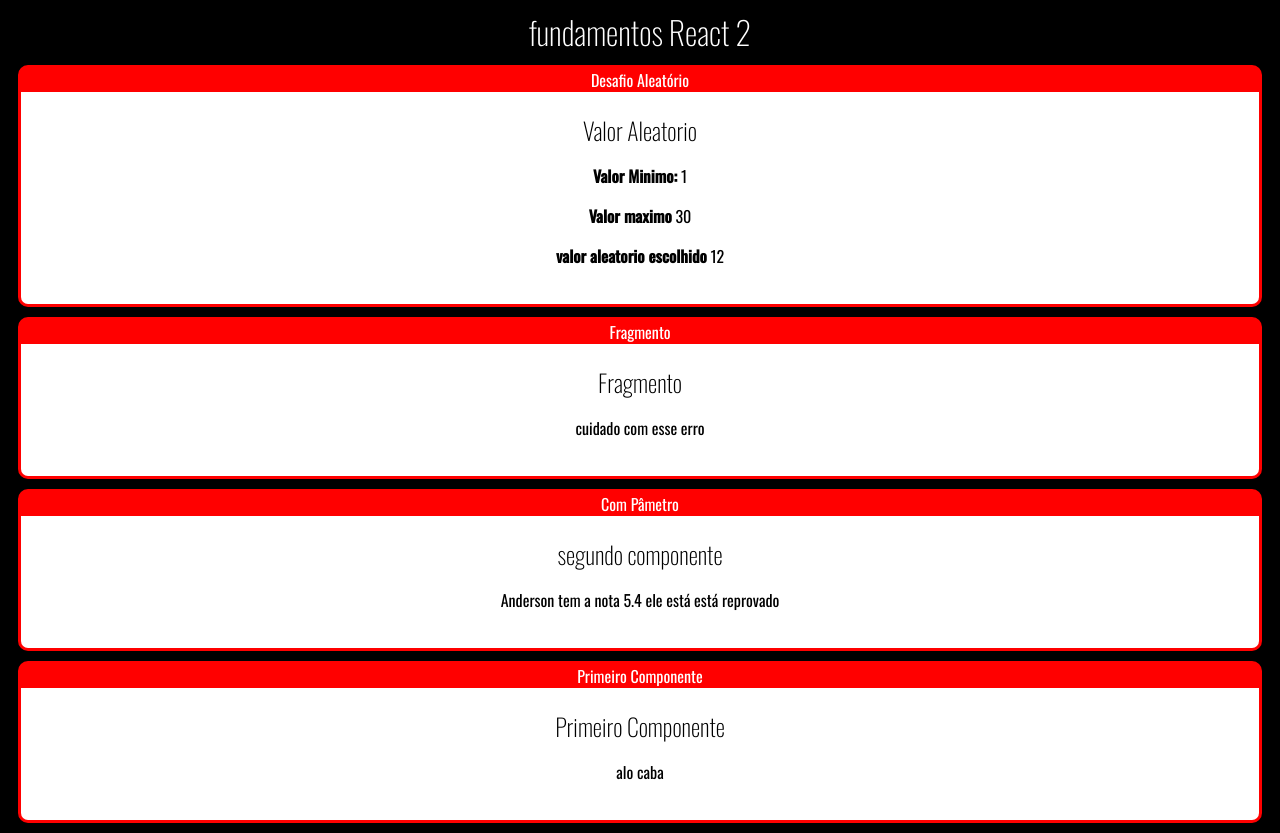
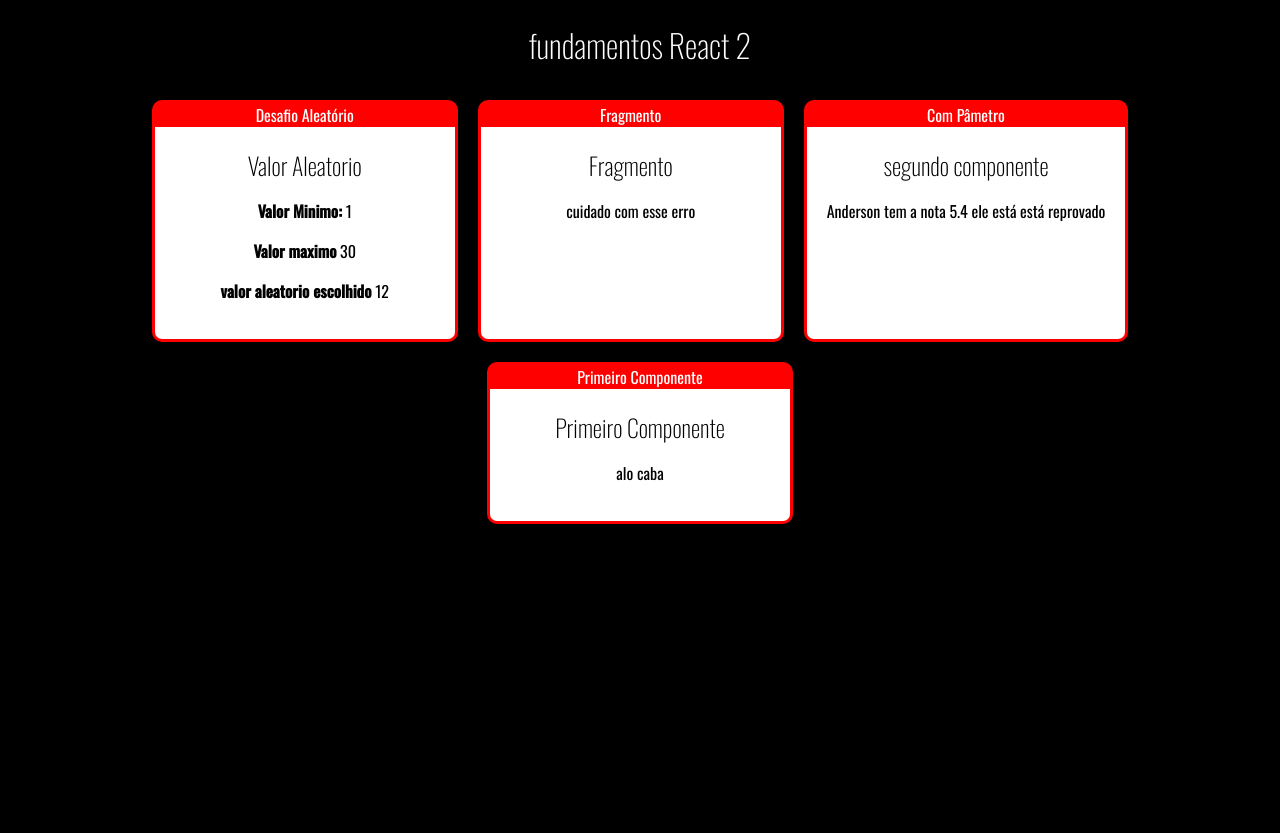
Before and after one commit to AndersonQS/Curso-React, a React (Create React App) app in the folder fundamentos-react/: page / in a window 1280 px wide. After the commit the page ends 800 px from the top, so only its background shows below. Built offline with nearby package versions, Linux system fonts and the light colour scheme.

Commit message:
componente 2

```diff
--- /dev/null
+++ b/fundamentos-react/src/App.css
@@ -0,0 +1,6 @@
+.App .Cards {
+  display: flex;
+  justify-content: center;
+  flex-wrap: wrap;
+
+}
--- a/fundamentos-react/src/App.jsx
+++ b/fundamentos-react/src/App.jsx
@@ -1,3 +1,4 @@
+import './App.css'
 import React from 'react'
 
 import Card from './components/layout/Card'
@@ -8,25 +9,27 @@
 
 export default _ =>
 
-    <div id="app">
+  <div className="App">
     <h1>fundamentos React 2 </h1>
-      <Card titulo = "Desafio Aleatório" >
-      <Aleatorio min={1} max = {30} > </Aleatorio>
+
+    <div className="Cards">
+      <Card titulo="Desafio Aleatório" >
+        <Aleatorio min={1} max={30} > </Aleatorio>
       </Card>
 
-      <Card titulo = "Fragmento" >
+      <Card titulo="Fragmento" >
         <Fragmento></Fragmento>
       </Card>
 
-      <Card titulo = "Com Pâmetro">
+      <Card titulo="Com Pâmetro">
         <ComParametro
           titulo="segundo componente"
           aluno="Anderson"
           nota={5.4} />
       </Card>
 
-      <Card titulo = "Primeiro Componente">
+      <Card titulo="Primeiro Componente">
         <Primeiro></Primeiro>
       </Card>
-
     </div>
+  </div>
--- a/fundamentos-react/src/components/layout/Card.css
+++ b/fundamentos-react/src/components/layout/Card.css
@@ -5,6 +5,9 @@
   overflow: hidden;
   margin: 10px;
 
+  display: flex;
+  flex-direction: column;
+  min-width: 300px;
 }
 .Cor .Title {
   padding: 5px opx;
@@ -14,6 +17,7 @@
 }
 
 .Cor .Content {
+  flex-grow: 1;
   background-color: #fff;
   color: #000;
   padding : 20px;
--- a/fundamentos-react/src/index.css
+++ b/fundamentos-react/src/index.css
@@ -8,5 +8,8 @@
 
 h1, h2, h3 {
   font-weight: 200;
+}
+
+h2, h3 {
   margin: 0;
 }
```
Lines whose indentation alone changed are shown as unchanged.
